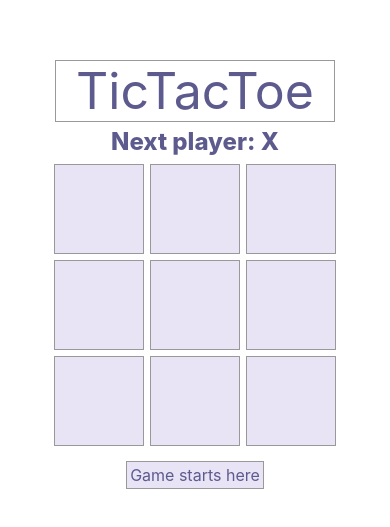
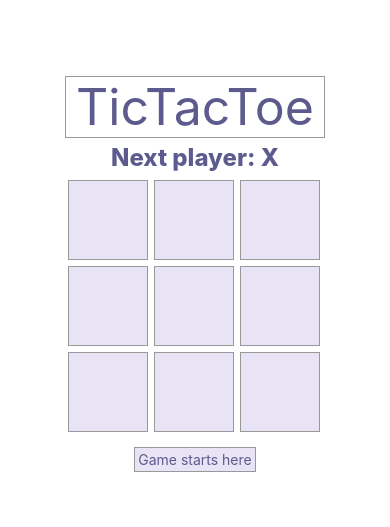
Before and after one commit to anmyla/ReactNative_JS_TicTacToe, a React Native app: screen / in a window 390 px wide. Shown: the part 147-674 px from the top of the page. Built offline with nearby package versions, Linux system fonts and the light colour scheme.

Commit message:
style edits

```diff
--- a/App.js
+++ b/App.js
@@ -145,8 +145,8 @@ const styles = StyleSheet.create({
     fontSize: 50,
     borderWidth: 1,
     borderColor: '#999',
-    paddingLeft: 20,
-    paddingRight: 20,
+    paddingLeft: 10,
+    paddingRight: 10,
     alignSelf: 'center',
     marginBottom: 5,
     color: 'rgb(93, 90, 142)',
@@ -162,8 +162,8 @@ const styles = StyleSheet.create({
     backgroundColor: '#e8e4f6',
     borderWidth: 1,
     borderColor: '#999',
-    width: 90,
-    height: 90,
+    width: 80,
+    height: 80,
     alignItems: 'center',
     justifyContent: 'center',
     margin: 3,
@@ -188,7 +188,7 @@ const styles = StyleSheet.create({
   },
 
   gameInfoButtonText: {
-    fontSize: 16,
+    fontSize: 14,
     color: 'rgb(93, 90, 142)'
   },
 
```
